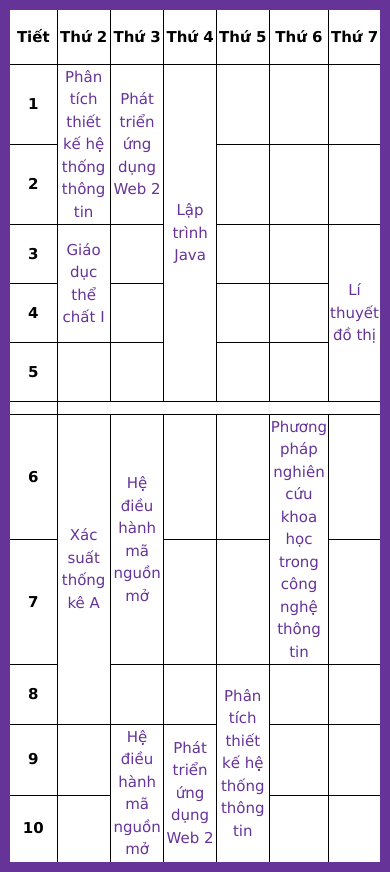
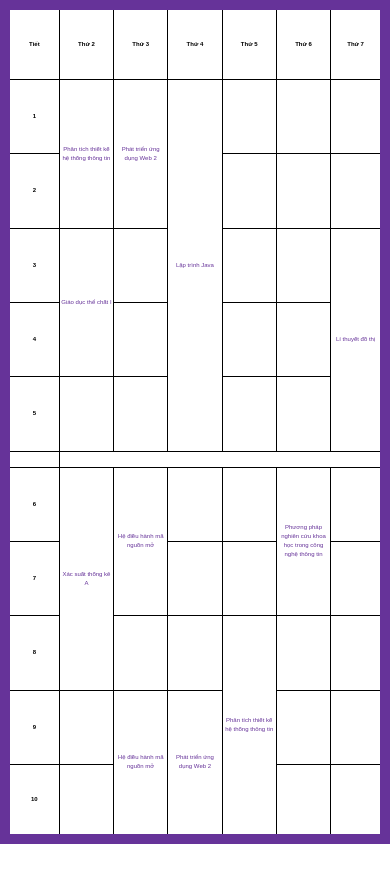
Before and after one commit to phuongnam2001nam/TKB, a plain HTML site: page index.html in a window 390 px wide. After the commit the page ends 844 px from the top, so only its background shows below. Drawn offline with Linux system fonts and the light colour scheme.

Commit message:
Update index.html

```diff
--- a/index.html
+++ b/index.html
@@ -15,10 +15,10 @@
                 width: 100vw;
             }
         }
-        @media only screen and (max-height: 560px) {
+        @media only screen and (max-width: 560px) {
             body {
                 font-family: Arial, Helvetica, sans-serif;
-                font-size: 65%;
+                font-size: 40%;
                 height: 100vh;
                 width: 100vw;
             }
```
